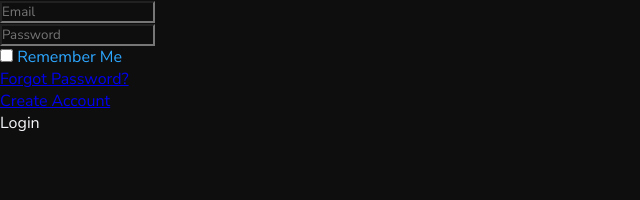
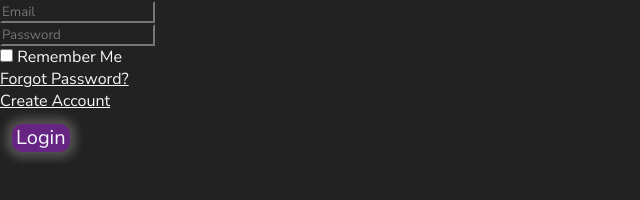
Before and after one commit to areason1410/RGBDelight, a plain HTML site: page login/html/login.html in a window 1280 px wide. Shown: the whole page, without its empty margins (0-640 px from the left). Drawn offline with Linux system fonts and the light colour scheme.

Commit message:
did button work

```diff
--- a/login/css/login.css
+++ b/login/css/login.css
@@ -1,33 +1,59 @@
 @import url('https://fonts.googleapis.com/css2?family=Nunito+Sans&display=swap');
 
+:root {
+    --skyBlue: #2DA7FF;
+    --deepBlue: #0E71B8;
+    --fogBlue: #bfdbf7;
+    --black: #081F2F;
+    --purple: #4e1b63;
+    --offWhite: #f6f7fb;
+    --dullGrey: #808080;
+    --background: #222222;
+}
 
 * {
     font-family: 'Nunito Sans', sans-serif;
     padding: 0;
     margin: 0;
-    background-color: #0e0e0e;
+    background-color: var(--background);
     box-sizing: border-box;
+    color: var(--offWhite);
 
 }
 
-.email {
-    color: #f6f7fb
-}
+.email {}
 
-.password {
-    color: #f6f7fb
-}
+.password {}
 
-.remeber {
-    color: #2DA7FF;
-}
+.remeber {}
 
 .forgot {}
 
-.create {
-    color: #2DA7FF
+.create {}
+
+.login {
+    background-color: #662483;
+    color: #f6f7fb;
+    margin: 12px;
+    -webkit-box-shadow: 0px 0px 10px 6px rgba(221, 216, 206, 0.27);
+    box-shadow: 0px 0px 10px 6px rgba(221, 216, 206, 0.27);
+
+    line-height: 20px;
+    padding: 4px;
+    border-radius: 10px;
+    font-size: 20px;
+    font-weight: normal;
+    text-decoration: none;
+    font-style: normal;
+    font-variant: normal;
+    text-transform: none;
+    display: inline-block;
 }
 
-.login {
-    color: #f6f7fb
-}
+
+/* .myButton {
+  font-weight: normal; text-decoration: none; font-style: normal; font-variant: normal; text-transform: none; background-image: linear-gradient(to right, rgb(28, 110, 164) 0%, rgb(35, 136, 203) 50%, rgb(20, 78, 117) 100%); box-shadow: rgba(221, 216, 206, 0.27) 0px 0px 10px 6px; border: 2px solid rgb(28, 110, 164); display: inline-block;}
+.myButton:hover {
+background: #1C6EA4; }
+.myButton:active {
+background: #144E75; } */
```
